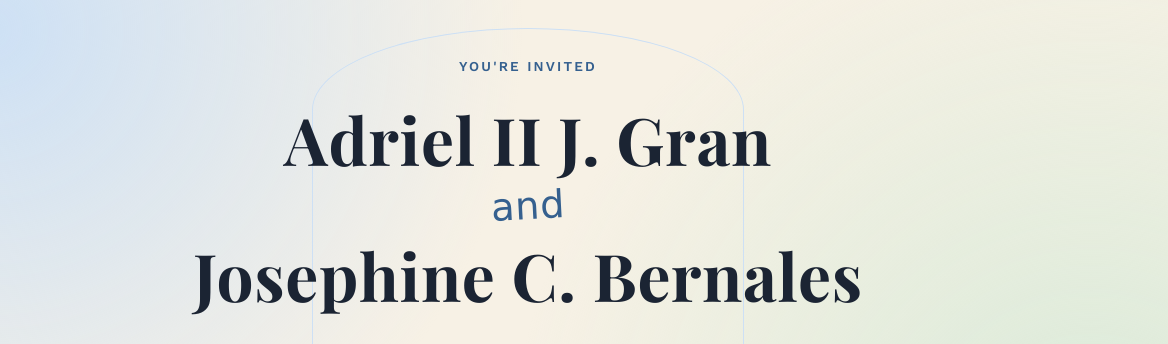
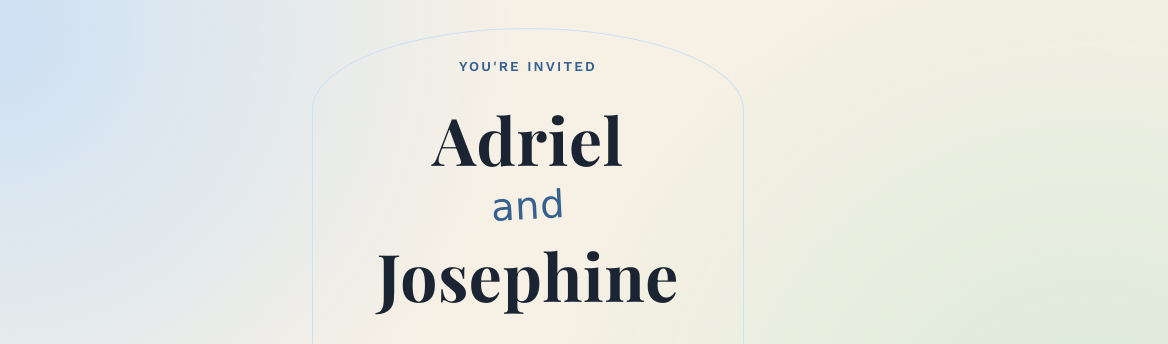
Before and after one commit to flyingcoder/jayr-jose-wedding, a plain HTML site: page index.html in a window 1280 px wide. Shown: the top 344 px of the page, 112-1280 px from the left. Drawn offline with nearby package versions, Linux system fonts and the light colour scheme; a web font is replaced by a local one.

Commit message:
feat: show first names only in hero, keep full names accessible
Hero now reads "Adriel and Josephine" instead of the full legal
names, per request. Full names ("Adriel II J. Gran" and "Josephine
C. Bernales") stay available to assistive technology and search
indexing via an aria-label on the heading. Updates the hero-section
spec to match.

```diff
--- a/index.html
+++ b/index.html
@@ -46,10 +46,10 @@
     <div class="hero__arch" aria-hidden="true"></div>
     <div class="hero__inner">
       <p class="hero__eyebrow">You're Invited</p>
-      <h1 class="hero__names">
-        <span class="hero__name">Adriel&nbsp;II&nbsp;J.&nbsp;Gran</span>
+      <h1 class="hero__names" aria-label="Adriel II J. Gran and Josephine C. Bernales">
+        <span class="hero__name">Adriel</span>
         <span class="hero__and">and</span>
-        <span class="hero__name">Josephine&nbsp;C.&nbsp;Bernales</span>
+        <span class="hero__name">Josephine</span>
       </h1>
       <p class="hero__date">Sunday, August 30, 2026</p>
       <p class="hero__venue">Paseo de Santiago, Iligan City</p>
```
Also changed, not shown: 1 other file.
